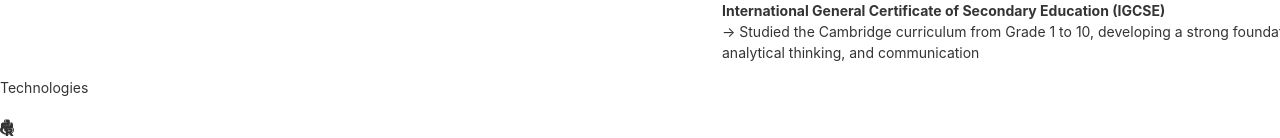
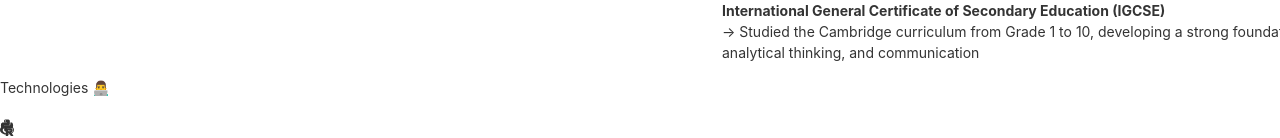
Before and after one commit to JaySinghvi/personal-website, a React (Vite) app: page /#/ in a window 1280 px wide. Shown: the part 505-643 px from the top of the page. Built offline with nearby package versions, Linux system fonts and the light colour scheme.

Commit message:
Update Technologies.jsx

```diff
--- a/src/components/Technologies.jsx
+++ b/src/components/Technologies.jsx
@@ -32,7 +32,7 @@
 const Technologies = () => {
   return (
     <div className='border-b border-neutral-800 pb-24'>
-        <motion.h2 whileInView={{opacity:1, y:0}} initial={{opacity:0, y:-100}} transition={{duration:1.5}} className='my-20 text-center text-4xl'>Technologies</motion.h2>
+        <motion.h2 whileInView={{opacity:1, y:0}} initial={{opacity:0, y:-100}} transition={{duration:1.5}} className='my-20 text-center text-4xl'>Technologies 👨‍💻</motion.h2>
         <motion.div whileInView={{opacity:1, x:0}} initial={{opacity:0, x:-100}} transition={{duration:1.5}} className='flex flex-wrap items-center justify-center gap-4'>
             <motion.div variants={iconVariants(3)} initial="initial" animate="animate" className='rounded-2xl border-4 border-neutral-800 p-4'>
                 <FaPython className='text-7xl text-blue-500' />
```
